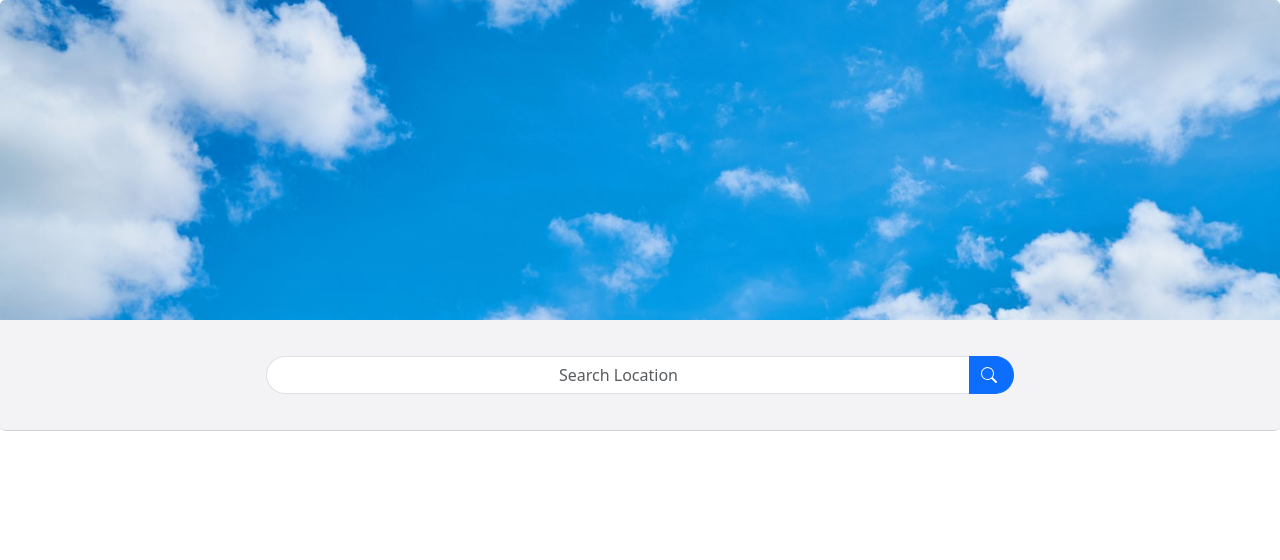
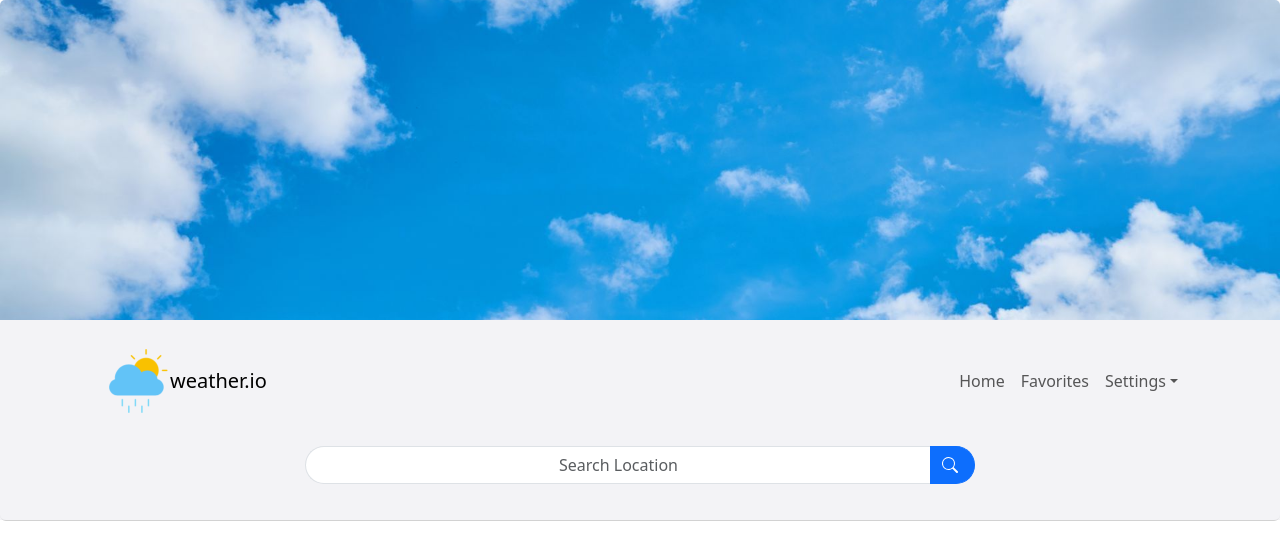
Before and after one commit to noammirjani/weather-app, a React (Create React App) app: page / in a window 1280 px wide. Shown: the top 560 px of the page. Built offline with nearby package versions, Linux system fonts and the light colour scheme.

Commit message:
add settings in layout

```diff
--- a/src/components/layout/Layout.js
+++ b/src/components/layout/Layout.js
@@ -1,6 +1,10 @@
 import "../../styles/Layout.css";
 import "bootstrap/dist/css/bootstrap.min.css";
-import { Card } from "react-bootstrap";
+import { Card, Container } from "react-bootstrap";
+import LayoutNav from "./LayoutNav";
+import Nav from "react-bootstrap/Nav";
+import Navbar from "react-bootstrap/Navbar";
+import NavDropdown from "react-bootstrap/NavDropdown";
 
 //todo: add button to switch between C and F
 //todo: add search history /favorite list
@@ -8,7 +12,12 @@ function Layout({ children }) {
   return (
     <Card>
       <Card.Img variant="top" src="assets/images/clouds.jpg" />
-      <Card.Body>{children}</Card.Body>
+      <Card.Body>
+        <Container className="">
+          <LayoutNav />
+          {children}
+        </Container>
+      </Card.Body>
     </Card>
   );
 }
--- /dev/null
+++ b/src/components/layout/LayoutNav.js
@@ -0,0 +1,37 @@
+import { Container, Nav, Navbar, Image } from "react-bootstrap";
+import { Link } from "react-router-dom";
+import "../../styles/LayoutNav.css";
+import Settings from "./Settings";
+
+function LayoutNav() {
+  return (
+    <Navbar expand="sm" className="layoutNav bg-body-transparent">
+      <Container fluid>
+        <Navbar.Brand href="/weather-app">
+          <div className="d-flex align-items-center">
+            <Image
+              alt="weather.io logo"
+              src="/assets/images/logo.png"
+              className="navbar-logo"
+            />
+            <div className="d-none d-sm-block">weather.io</div>
+          </div>
+        </Navbar.Brand>
+        <Navbar.Toggle aria-controls="basic-navbar-nav" />
+        <Navbar.Collapse id="basic-navbar-nav">
+          <Nav className="navbar-body">
+            <Nav.Link as={Link} to="/weather-app">
+              Home
+            </Nav.Link>
+            <Nav.Link as={Link} to="/favorites">
+              Favorites
+            </Nav.Link>
+            <Settings />
+          </Nav>
+        </Navbar.Collapse>
+      </Container>
+    </Navbar>
+  );
+}
+
+export default LayoutNav;
--- /dev/null
+++ b/src/components/layout/Settings.js
@@ -0,0 +1,52 @@
+import React, { useState } from "react";
+import { Dropdown, NavItem, NavLink, Form } from "react-bootstrap";
+import "../../styles/Settings.css";
+
+function Settings() {
+  const [temperatureUnit, setTemperatureUnit] = useState("C");
+  const [darkMode, setDarkMode] = useState(false);
+
+  const handleTemperatureUnitChange = () => {
+    setTemperatureUnit((prevUnit) => (prevUnit === "C" ? "F" : "C"));
+  };
+
+  const handleDarkModeChange = () => {
+    setDarkMode((prevMode) => !prevMode);
+  };
+
+  const DropdownItem = ({ id, label, checked, onChange }) => (
+    <Dropdown.Item onClick={(e) => e.stopPropagation()}>
+      <Form.Check
+        type="switch"
+        id={id}
+        label={label}
+        checked={checked}
+        onChange={onChange}
+      />
+    </Dropdown.Item>
+  );
+
+  return (
+    <Dropdown as={NavItem}>
+      <Dropdown.Toggle as={NavLink} className="nav-link">
+        Settings
+      </Dropdown.Toggle>
+      <Dropdown.Menu>
+        <DropdownItem
+          id="temperature-unit-switch"
+          label={temperatureUnit === "C" ? "°C" : "°F"}
+          checked={temperatureUnit === "F"}
+          onChange={handleTemperatureUnitChange}
+        />
+        <DropdownItem
+          id="dark-mode-switch"
+          label={darkMode ? "Light Mode" : "Dark Mode"}
+          checked={darkMode}
+          onChange={handleDarkModeChange}
+        />
+      </Dropdown.Menu>
+    </Dropdown>
+  );
+}
+
+export default Settings;
--- /dev/null
+++ b/src/styles/LayoutNav.css
@@ -0,0 +1,20 @@
+.navbar-logo {
+  align-items: top;
+  display: inline-block;
+  width: 4rem !important;
+  height: 4rem !important;
+  margin-left: 0.75rem;
+}
+
+.navbar-body {
+  margin-left: auto;
+}
+
+.navbar-toggler-icon {
+  width: 1rem;
+  height: 1rem;
+}
+
+.navbar-collapse {
+  text-align: center;
+}
--- /dev/null
+++ b/src/styles/Settings.css
@@ -0,0 +1,10 @@
+.dropdown-menu :active {
+  background-color: transparent;
+  color: rgb(44, 44, 44);
+}
+
+.dropdown-menu {
+  right: 0;
+  left: auto;
+  font-size: small;
+}
```
Also changed, not shown: public/assets/images/logo.png (added).
